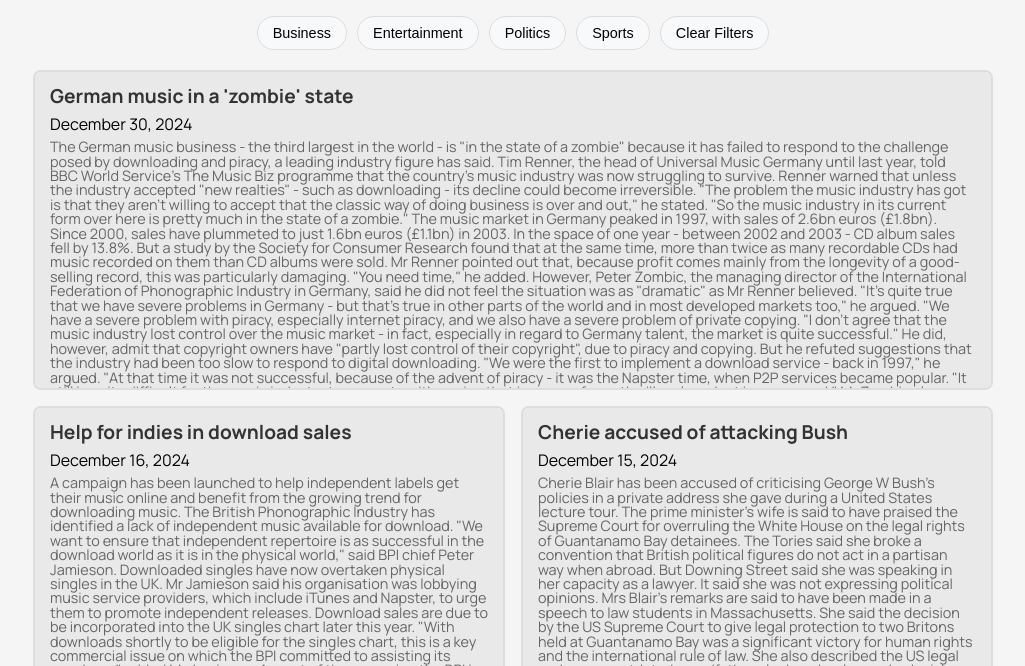
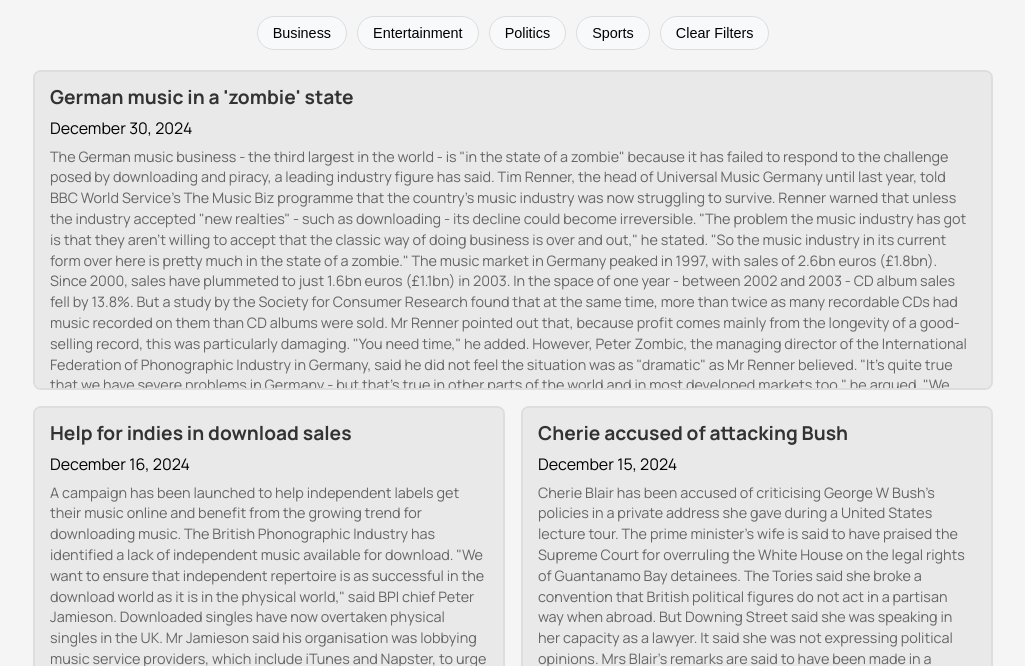
Before and after one commit to Austin-TB/News-Explorer, a plain HTML site: page index.html in a window 1280 px wide. Shown: the part 134-800 px from the top of the page, without its empty margins (127-1152 px from the left). Drawn offline with Linux system fonts and the light colour scheme.

Commit message:
line height

```diff
--- a/style.css
+++ b/style.css
@@ -219,6 +219,7 @@ p {
     height: 20em;
     border: 2px solid #ddd;
     border-radius: 8px;
+    line-height: 1.3em;
     overflow-y: auto;
     background-color: rgb(233, 233, 233);
     padding: 15px;
```
